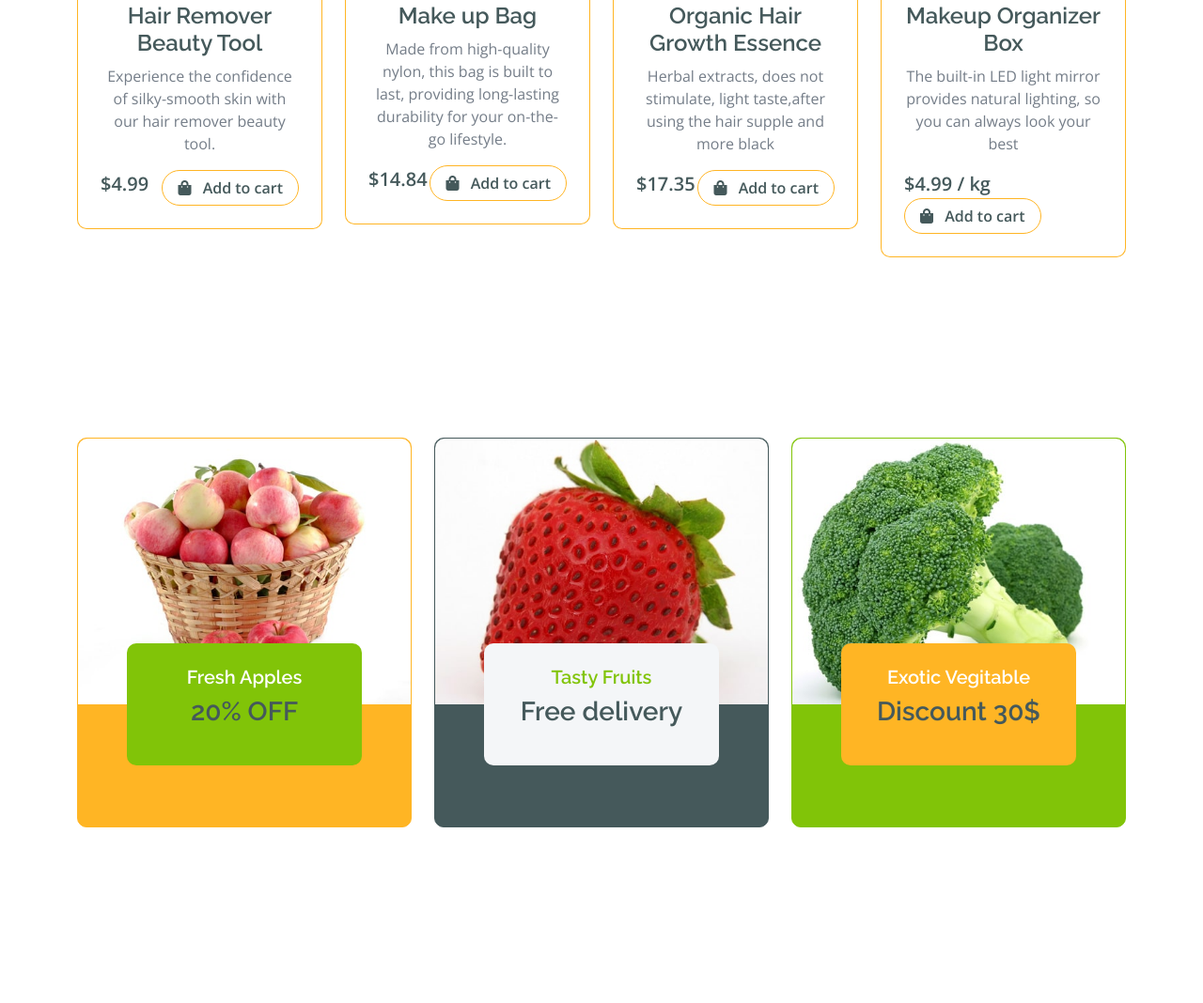
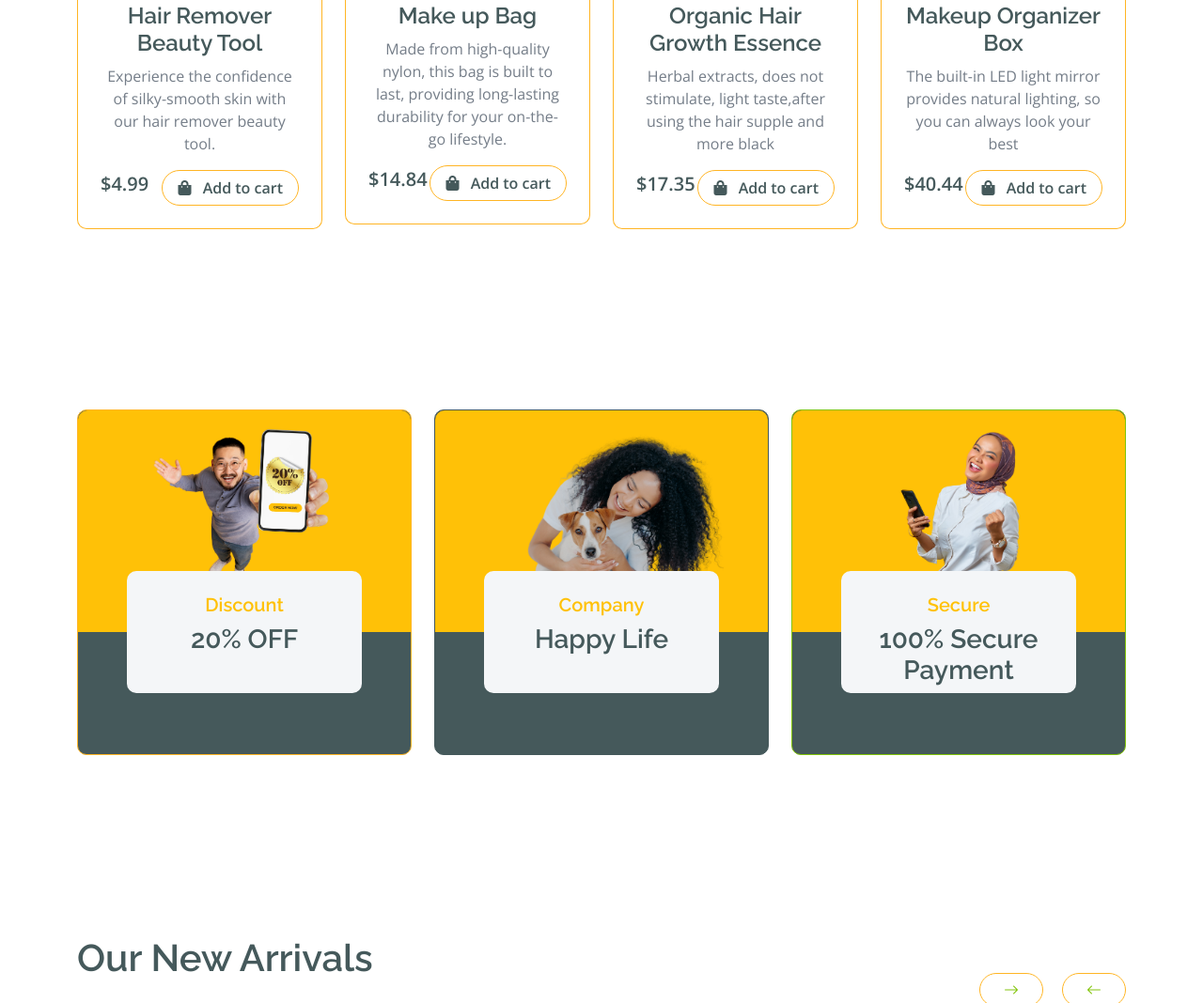
Before and after one commit to Astra-Dev-Clients/ExpressLifestyle, a plain HTML site: page index.html in a window 1280 px wide. Shown: the part 2222-3290 px from the top of the page at 94% size. Drawn offline with nearby package versions, Linux system fonts and the light colour scheme.

Commit message:
Categories added

```diff
--- a/index.html
+++ b/index.html
@@ -397,7 +397,7 @@
                                                     <h4>Makeup Organizer Box</h4>
                                                     <p>The built-in LED light mirror provides natural lighting, so you can always look your best</p>
                                                     <div class="d-flex justify-content-between flex-lg-wrap">
-                                                        <p class="text-dark fs-5 fw-bold mb-0">$4.99 / kg</p>
+                                                        <p class="text-dark fs-5 fw-bold mb-0">$40.44</p>
                                                         <a href="#" class="btn border border-secondary rounded-pill px-3 text-dark"><i class="fa fa-shopping-bag me-2 text-dark"></i> Add to cart</a>
                                                     </div>
                                                 </div>
@@ -600,11 +600,11 @@
                 <div class="row g-4 justify-content-center">
                     <div class="col-md-6 col-lg-4">
                         <a href="#">
-                            <div class="service-item bg-secondary rounded border border-secondary">
-                                <img src="img/featur-1.jpg" class="img-fluid rounded-top w-100" alt="">
+                            <div class="service-item bg-dark rounded border border-secondary">
+                                <img src="img/Allproducts/20off.png" class="img-fluid rounded-top w-100" alt="">
                                 <div class="px-4 rounded-bottom">
-                                    <div class="service-content bg-primary text-center p-4 rounded">
-                                        <h5 class="text-white">Fresh Apples</h5>
+                                    <div class="service-content bg-light text-center p-4 rounded">
+                                        <h5 class="text-warning">Discount</h5>
                                         <h3 class="mb-0">20% OFF</h3>
                                     </div>
                                 </div>
@@ -614,11 +614,11 @@
                     <div class="col-md-6 col-lg-4">
                         <a href="#">
                             <div class="service-item bg-dark rounded border border-dark">
-                                <img src="img/featur-2.jpg" class="img-fluid rounded-top w-100" alt="">
+                                <img src="img/Allproducts/ladypet.png" class="img-fluid rounded-top w-100" alt="">
                                 <div class="px-4 rounded-bottom">
                                     <div class="service-content bg-light text-center p-4 rounded">
-                                        <h5 class="text-primary">Tasty Fruits</h5>
-                                        <h3 class="mb-0">Free delivery</h3>
+                                        <h5 class="text-warning">Company</h5>
+                                        <h3 class="mb-0">Happy Life</h3>
                                     </div>
                                 </div>
                             </div>
@@ -626,12 +626,12 @@
                     </div>
                     <div class="col-md-6 col-lg-4">
                         <a href="#">
-                            <div class="service-item bg-primary rounded border border-primary">
-                                <img src="img/featur-3.jpg" class="img-fluid rounded-top w-100" alt="">
+                            <div class="service-item bg-dark rounded border border-primary">
+                                <img src="img/Allproducts/secure.png" class="img-fluid rounded-top w-100" alt="">
                                 <div class="px-4 rounded-bottom">
-                                    <div class="service-content bg-secondary text-center p-4 rounded">
-                                        <h5 class="text-white">Exotic Vegitable</h5>
-                                        <h3 class="mb-0">Discount 30$</h3>
+                                    <div class="service-content bg-light text-center p-4 rounded">
+                                        <h5 class="text-warning">Secure</h5>
+                                        <h3 class="mb-0">100% Secure Payment</h3>
                                     </div>
                                 </div>
                             </div>
@@ -646,7 +646,7 @@
         <!-- Vesitable Shop Start-->
         <div class="container-fluid vesitable py-5">
             <div class="container py-5">
-                <h1 class="mb-0">Fresh Organic Vegetables</h1>
+                <h1 class="mb-0">Our New Arrivals</h1>
                 <div class="owl-carousel vegetable-carousel justify-content-center">
                     <div class="border border-primary rounded position-relative vesitable-item">
                         <div class="vesitable-img">
```
Also changed, not shown: img/Allproducts/20off.png (added), img/Allproducts/ladypet.png (added), img/Allproducts/secure.png (added).
